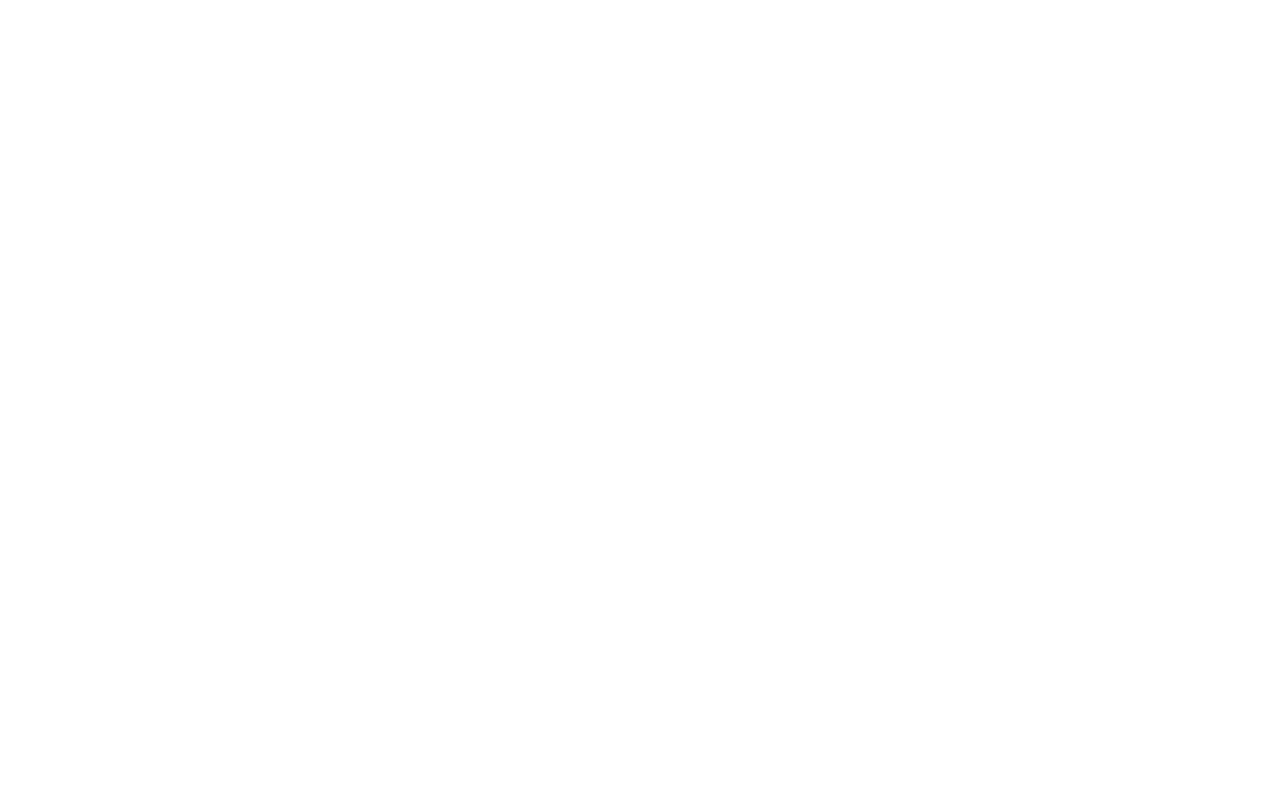
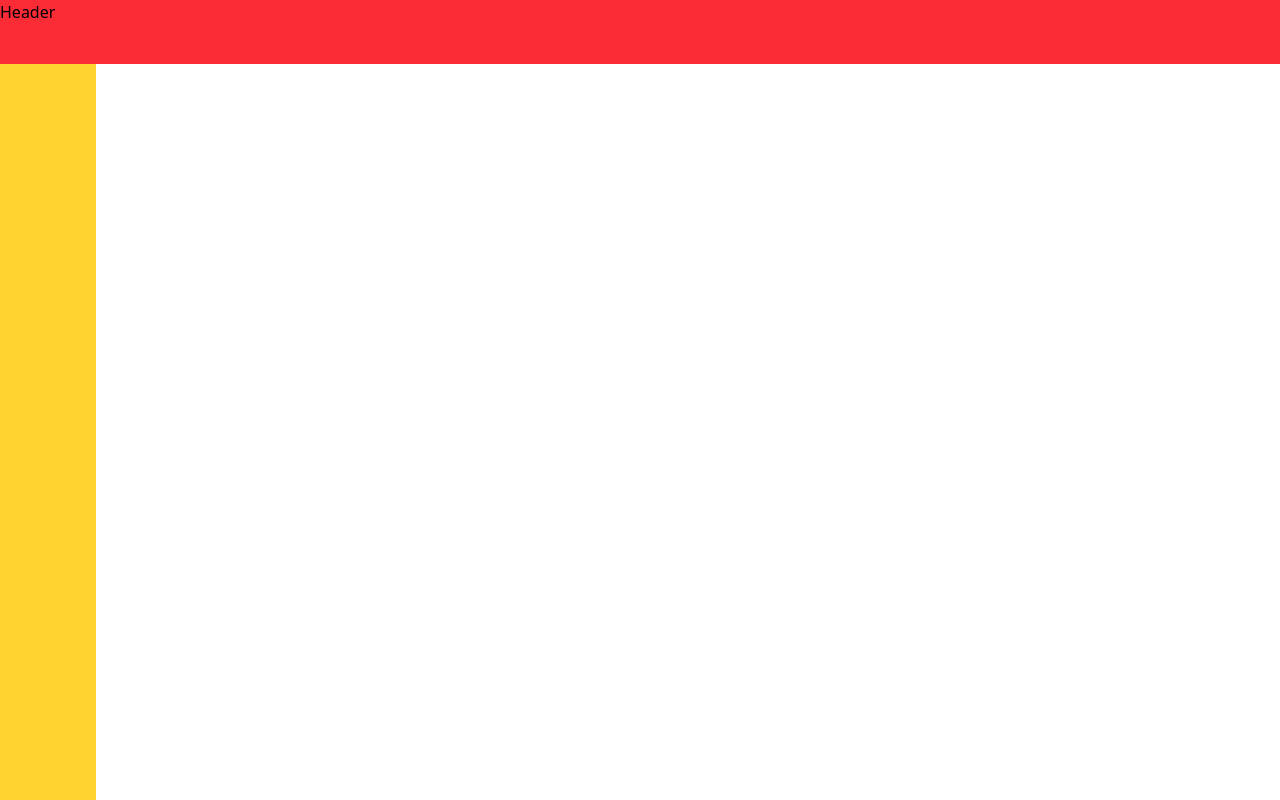
Before and after one commit to kareemx17/Sheltr, a Next.js app: page / in a window 1280 px wide. Built offline with nearby package versions, Linux system fonts and the light colour scheme.

Commit message:
header+sidebar

```diff
--- a/app/layout.js
+++ /dev/null
@@ -1,29 +0,0 @@
-import { Geist, Geist_Mono } from "next/font/google";
-import "./globals.css";
-
-const geistSans = Geist({
-  variable: "--font-geist-sans",
-  subsets: ["latin"],
-});
-
-const geistMono = Geist_Mono({
-  variable: "--font-geist-mono",
-  subsets: ["latin"],
-});
-
-export const metadata = {
-  title: "Sheltr",
-  description: "Sheltr - disaster prevention app where seconds matter!",
-};
-
-export default function RootLayout({ children }) {
-  return (
-    <html lang="en">
-      <body
-        className={`${geistSans.variable} ${geistMono.variable} antialiased`}
-      >
-        {children}
-      </body>
-    </html>
-  );
-}
--- a/app/layout.jsx
+++ b/app/layout.jsx
@@ -1,6 +1,7 @@
 import { Geist, Geist_Mono } from "next/font/google";
 import "./globals.css";
-import Header from "@/components/header";
+import Header from "@/components/Header";
+import Sidebar from "@/components/Sidebar";
 
 const geistSans = Geist({
   variable: "--font-geist-sans",
@@ -23,7 +24,8 @@ export default function RootLayout({ children }) {
       <body
         className={`${geistSans.variable} ${geistMono.variable} antialiased`}
       >
-        <Header/>
+        <Header />
+        <Sidebar />
         {children}
       </body>
     </html>
--- /dev/null
+++ b/components/Sidebar.jsx
@@ -0,0 +1,9 @@
+const Sidebar = () => {
+    return (
+        <div className="flex flex-col w-24 h-[calc(100vh-64px)] bg-amber-300">
+            <button></button>
+        </div>
+     );
+}
+
+export default Sidebar;
--- a/components/header.jsx
+++ b/components/header.jsx
@@ -1,7 +1,7 @@
 const  Header = () => {
     return (
-        <div>
-
+        <div className="w-screen h-16 bg-red-500">
+            Header
         </div>
     );
 }
```
Also changed, not shown: package.json (+5 -4 lines), 1 other file (tests, documents, lock files or other folders).
